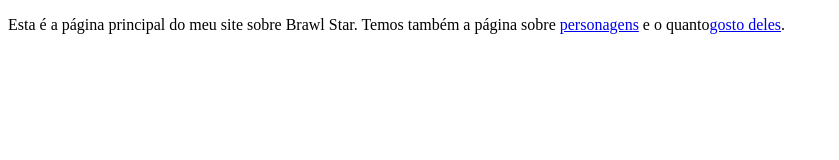
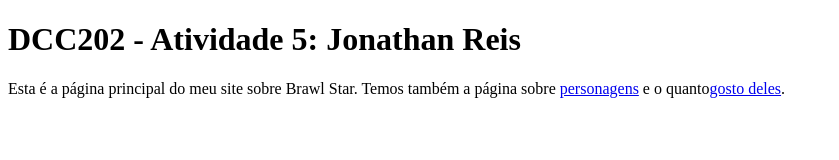
Before and after one commit to ufjf-dcc202/ufjf-dcc202-2023-3-a-atv5-JonathanReis-bit, a website: page index.html in a window 1280 px wide. Shown: the whole page, without its empty margins (0-839 px from the left). Drawn offline with Linux system fonts and the light colour scheme.

Commit message:
adiciona titulo na main

```diff
--- a/index.html
+++ b/index.html
@@ -7,6 +7,7 @@
 </head>
 <body>
     <main>
+        <h1>DCC202 - Atividade 5: Jonathan Reis</h1>
         <p>Esta é a página principal do meu site sobre Brawl Star. Temos também a página sobre <a href="personagens.html">personagens</a> e o quanto<a href="preferencias.html">gosto deles</a>.</p>
     </main>
 </body>
```
